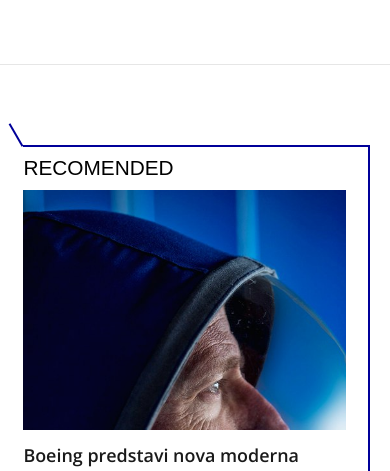
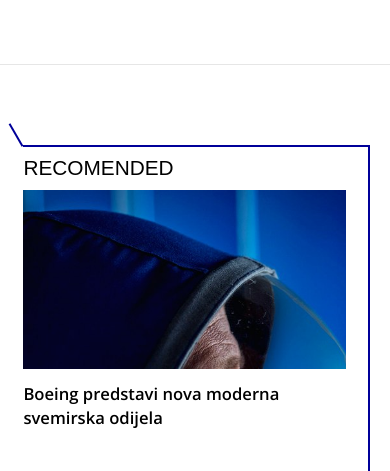
Before and after one commit to Mirza98/php_test, a PHP site: page /2017-01/razervaleria.php in a window 390 px wide. Shown: the part 2207-2678 px from the top of the page. Run offline with PHP 8.4, Linux system fonts and the light colour scheme.

Commit message:
added new image

```diff
--- a/2017-01/importandcarcompanis.php
+++ b/2017-01/importandcarcompanis.php
@@ -10,7 +10,7 @@
 
   <div class="naslov">
       <div class="opissareni">
-      <h3>TECH</h3><h3>CARS</h3>
+      <h3 class="first">TECH</h3><h3>CES 2017</h3>
       </div>
       <h1>Najvažnije kompanije auto industrije u 2017-oj</h1>
       <h2>Izabrali smo kompanije na koje morate obratiti pažnju</h2>
@@ -28,8 +28,8 @@
 
          <div class="story">
 
-                <img src="imagines/carcompanis.jpeg">
-
+                <img src="imagines/saturn.jpg">
+                <!-- <img src="imagines/carcompanis.jpeg"> -->
                 <p>Od poćetka 2017-e vidjeli smo preko 145 automoto-vezanih izložbi na CES 2017 i preko 750 novih automobila na Detroid auto izložbi.Kako se prašina sleže možemo jasan put kojim se auto industrija krećeu 2017-oj.Utrka u komunikaci, veličini baterije i autonomna auta veliki su trend ove godine.</p>
 
                 <img src="imagines/carcompanis2.jpg">
--- a/allstyles/recomended.css
+++ b/allstyles/recomended.css
@@ -242,7 +242,8 @@ a{
         font-size: 1.4em;
         line-height: 1.4em;
         font-weight: 600;
-        color: rgba(0,0,0,.9);
+        /*color: rgba(0,0,0,.9);*/
+        color: black;
         padding: 0px;
         margin: 0px;
         margin-top: 6px;
@@ -273,7 +274,7 @@ a{
 
 .recomended .advert{
       width: 100%;
-      height: 300px;
+      height: 280px;
       float: left;
       padding: 0px;
       overflow: hidden;
@@ -281,15 +282,20 @@ a{
 }
 .recomended .advert .imagine{
       width: 94%;
-      height: 80%;
+      height: 64%;
       overflow: hidden;
       margin: 0px;
       padding: 0px;
 
 }
 
+.recomended .advert .wraper-smal h1{
+        font-family:  'Open Sans', sans-serif;
+        font-size: 1.3em;
+        }
 
 }
 
 
+
 }
--- a/index.php
+++ b/index.php
@@ -90,7 +90,7 @@ body{
         </div>
     </a>
 
-    <a href="apple10years.html">
+    <a href="2017-01/importandcarcompanis.php">
         <div class="uzi right">
             <div class="img">
               <img src="2017-01/imagines/apple10years.jpg">
```
Also changed, not shown: 2017-01/imagines/saturn.jpg (added).
